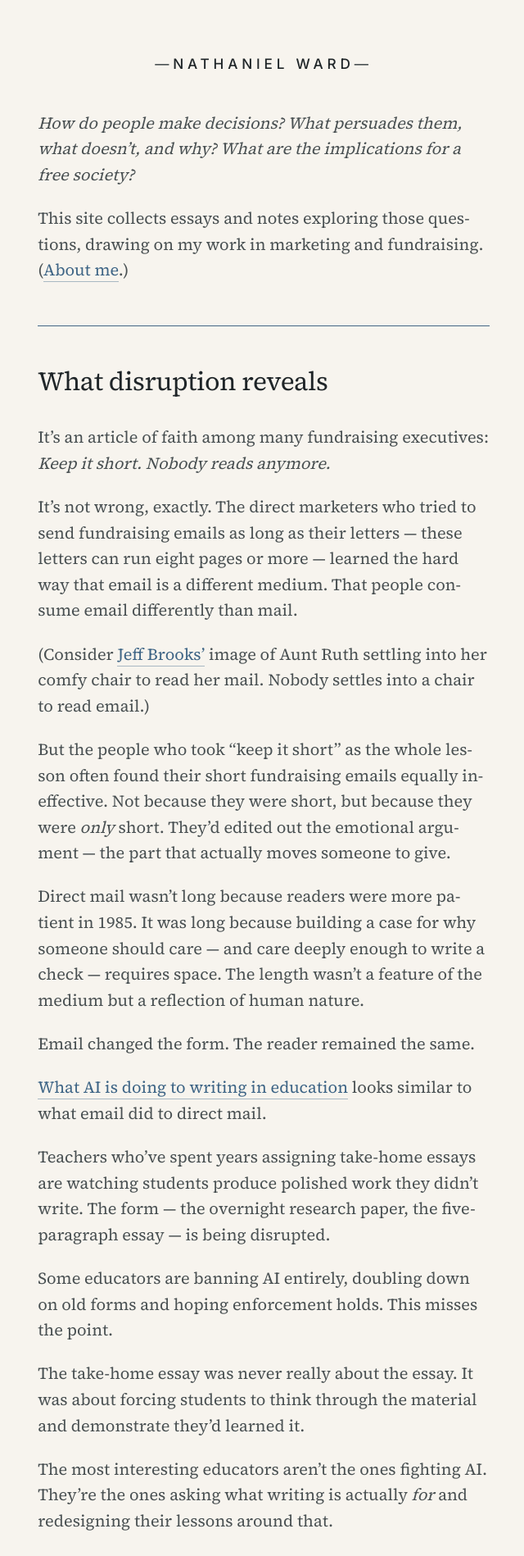
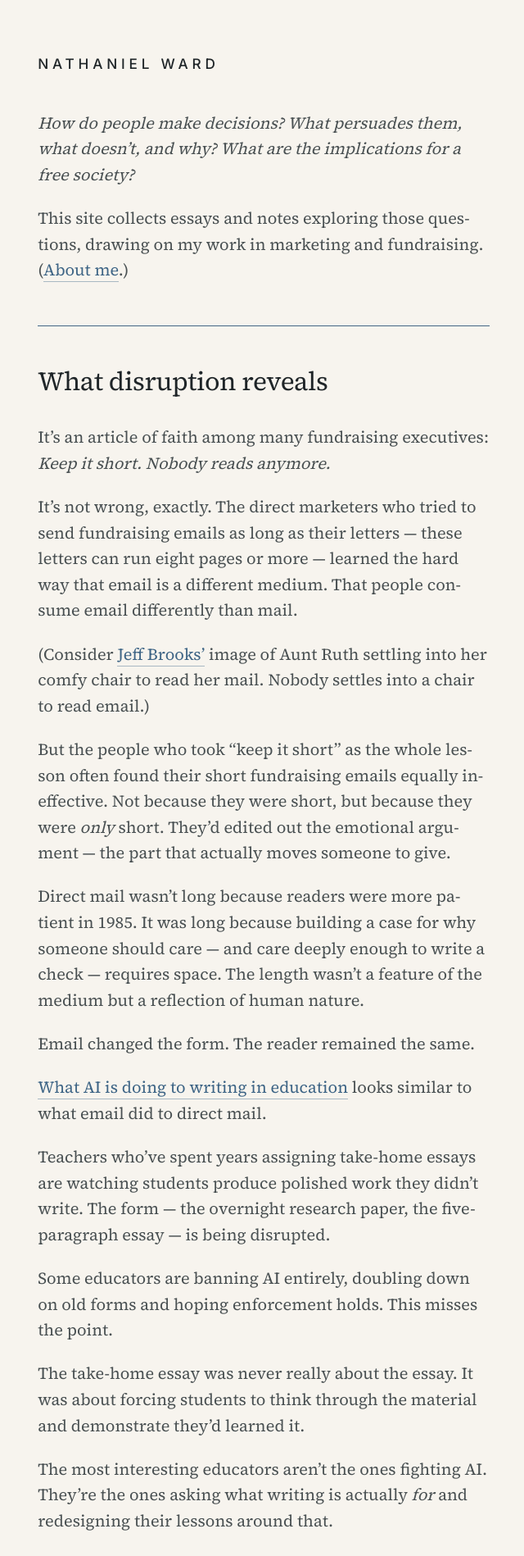
Before and after one commit to nathanielward/nathanielward.github.io, a Jekyll site: the page built from index.html, in a window 1280 px wide. Shown: the top 1898 px of the page at 82% size, without its empty margins (318-958 px from the left). Built offline with Jekyll 4.4.1, drawn with Linux system fonts in a browser that asks for light colours; the list of posts is cut into pages by our own code.

Commit message:
Update _ui.scss to fiddle with site title
Left-align title and drop fiddly em-dashes.

```diff
--- a/_sass/_ui.scss
+++ b/_sass/_ui.scss
@@ -244,18 +244,9 @@ p.meta{
   font-family: var(--sans);
   font-size: 0.86em;
   font-weight: 500;
-  text-align: center;
   text-transform: uppercase;
   letter-spacing: 0.28em;
   margin-bottom: var(--rh-4);
-}
-
-.unsupervised:before,
-.unsupervised:after{
-  content: "\2015";
-  position: relative;
-  top: 0;
-  line-height: 0;
 }
 
 a{
```
